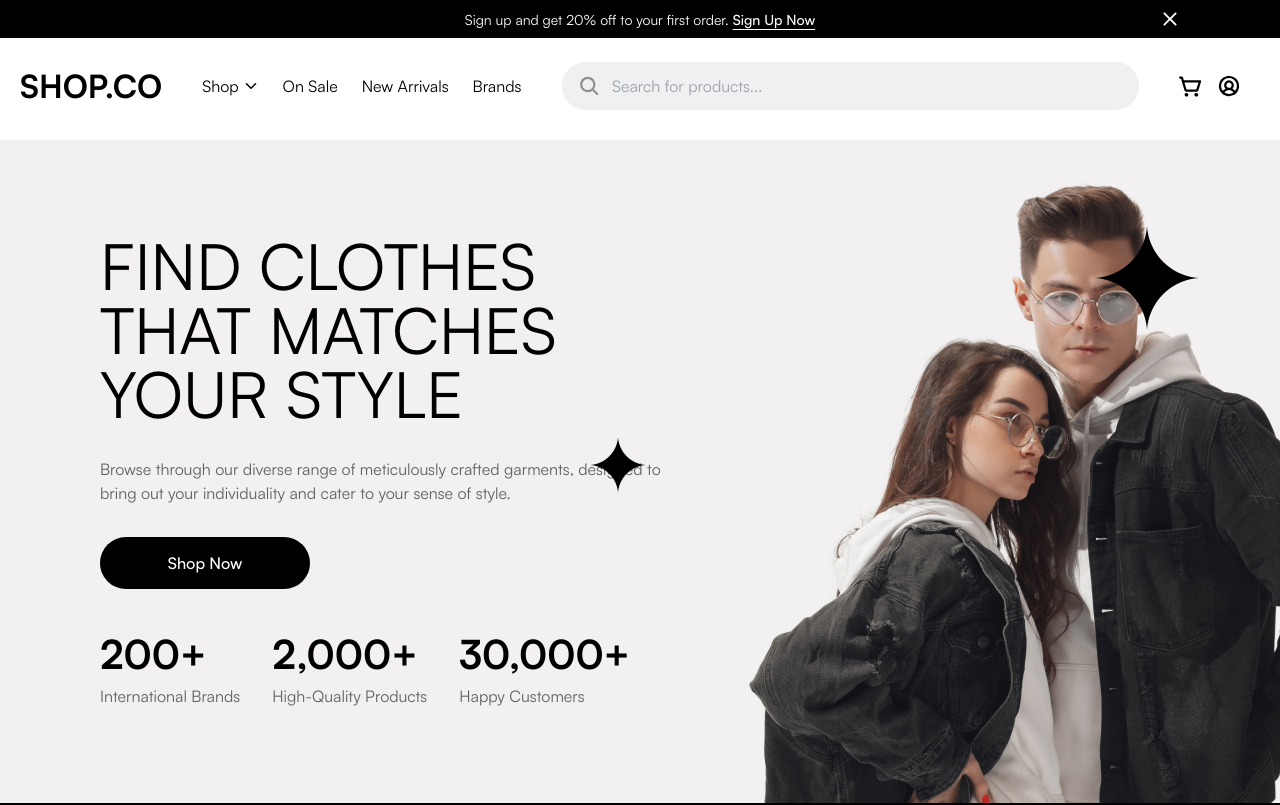
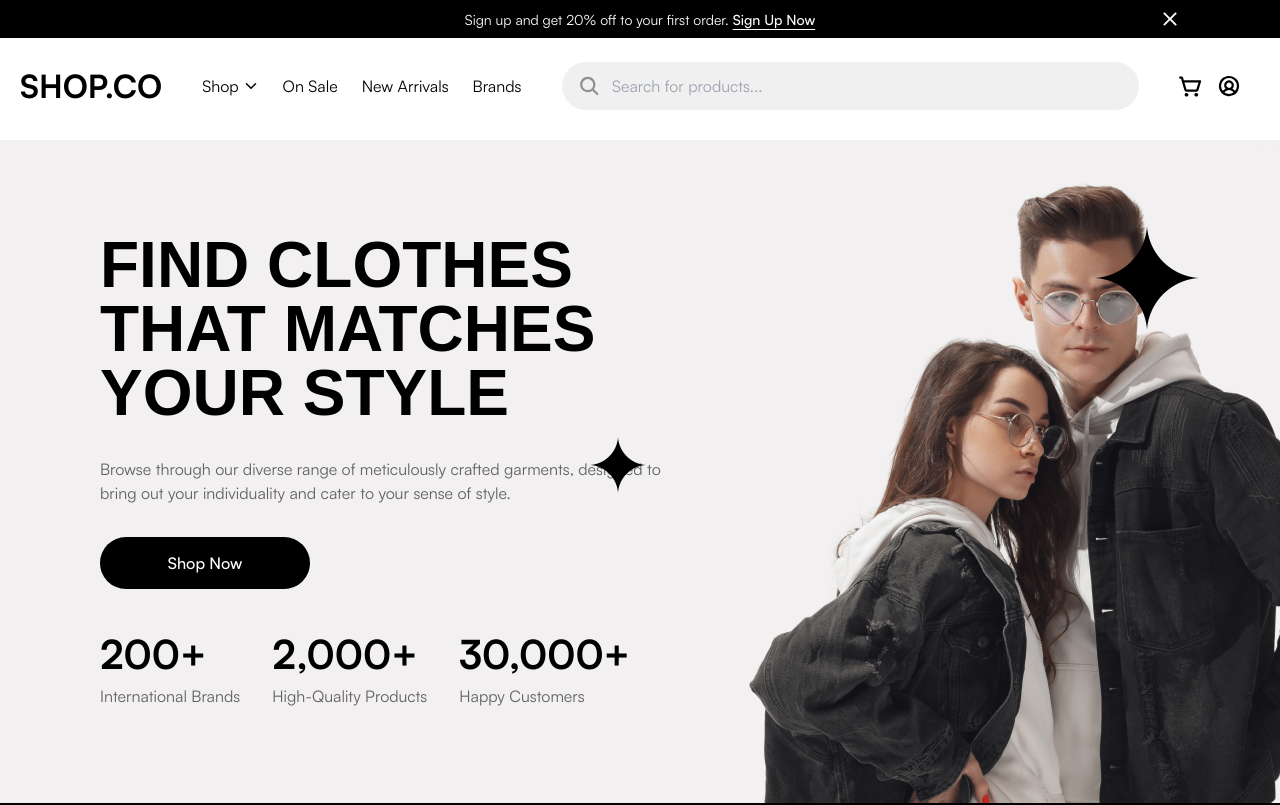
Before and after one commit to Future-Rafay/hackathon-8-dec, a Next.js app: page / in a window 1280 px wide. Shown: the top 805 px of the page. Built offline with nearby package versions, Linux system fonts and the light colour scheme.

Commit message:
added integralCf but face error

```diff
--- a/src/Components/HeroSection.tsx
+++ b/src/Components/HeroSection.tsx
@@ -1,6 +1,7 @@
 import Image from 'next/image';
 import Link from 'next/link';
 import React from 'react';
+
 
 const HeroSection = () => {
     return (
@@ -10,7 +11,7 @@ const HeroSection = () => {
                 style={{ backgroundImage: 'url(/images/heroimage.png)' }}
             >
                 <div className="ml-[100px] w-[600px] flex flex-col gap-[32px]">
-                    <h1  className="text-[64px] leading-[64px]">
+                    <h1 className={"text-[64px] font-bold leading-[64px]"}>
                         FIND CLOTHES THAT MATCHES YOUR STYLE
                     </h1>
                     <h3 className="text-[16px] text-[rgba(0,0,0,0.6)]">
--- a/src/styles/globals.css
+++ b/src/styles/globals.css
@@ -5,3 +5,6 @@
 #testimonials::-webkit-scrollbar {
   display: none;
 }
+h1 {
+  font-family: "integralCF.variable", sans-serif;
+}
--- a/tailwind.config.ts
+++ b/tailwind.config.ts
@@ -1,4 +1,5 @@
 import type { Config } from "tailwindcss";
+import { integralCF, satoshi } from "@/styles/fonts";
 
 const config: Config = {
   content: [
@@ -13,8 +14,8 @@ const config: Config = {
         foreground: "var(--foreground)",
       },
       fontFamily: {
-        integral: ['"IntegralCF.variable"', 'sans-serif'],
-        satoshi: ['"Satoshi"', 'sans-serif'],
+        integral: ['integralCF', 'sans-serif'],
+        satoshi: ['satoshi', 'sans-serif'],
       },
     },
   },
```
